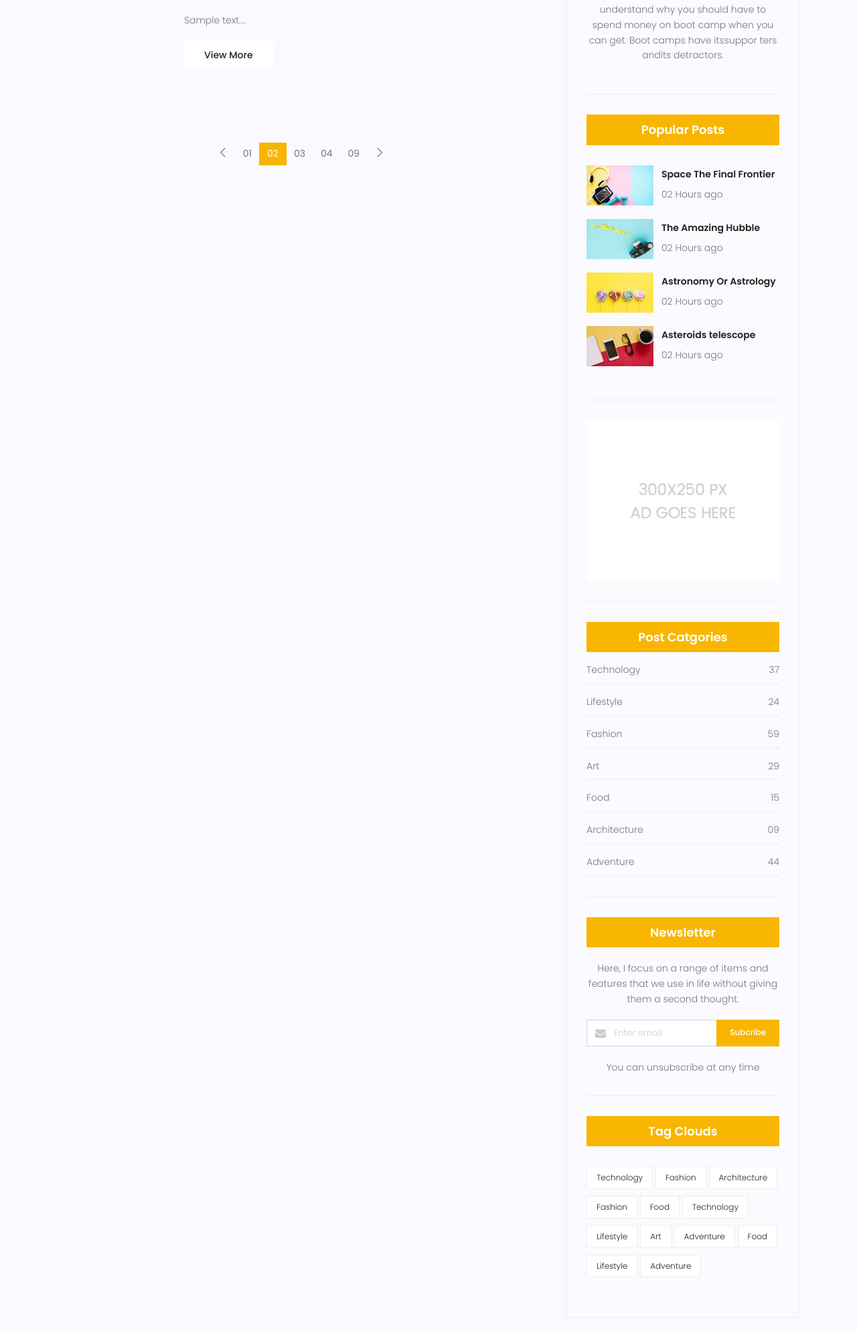
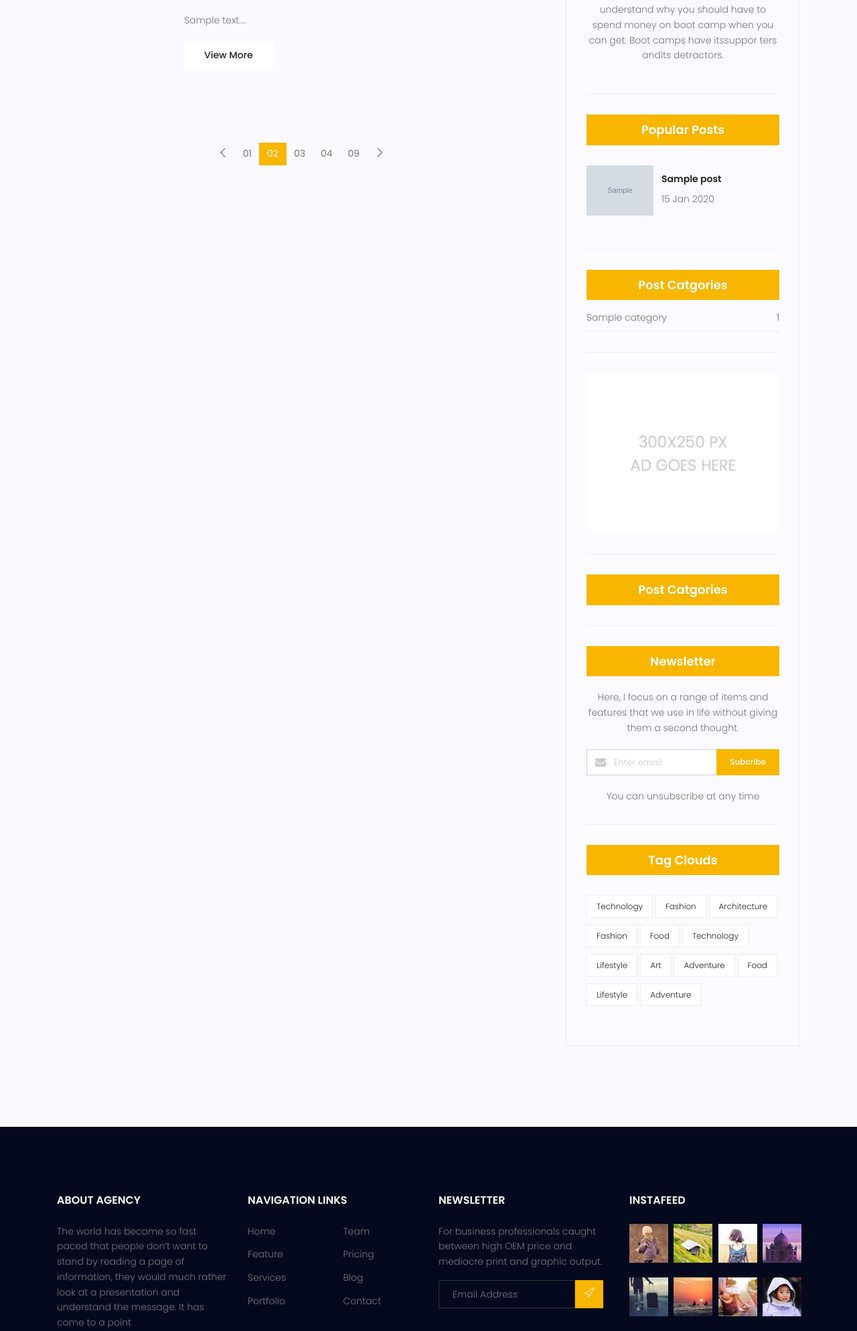
Before and after one commit to alirezasadeghi297/travel_site, a Django app: page /blog/ in a window 1280 px wide. Shown: the part 1537-3525 px from the top of the page at 67% size. Run offline with Django 4.2, Linux system fonts and the light colour scheme; tables that the repository leaves empty hold one stand-in row (values such as "Sample post"); grey boxes marked "Sample" are stand-in pictures; some libraries are stand-ins or nearby versions.

Commit message:
latest post and categories

```diff
--- a/blog/templatetags/blog_tags.py
+++ b/blog/templatetags/blog_tags.py
@@ -1,5 +1,6 @@
 from django import template
 from blog.models import Post
+from blog.models import Category
 from django.utils import timezone
 
 current_time=timezone.now()
@@ -19,3 +20,20 @@
 @register.filter
 def snippets(value,args : int =20):
     return value[:args]
+
+
+@register.inclusion_tag('blog/blog_latest_post.html')
+def latest_posts(args : int =2):
+    posts=Post.objects.filter(status=1,published_date__lt=current_time).order_by('published_date')
+
+    return {'latest_posts': posts[:args]}
+
+@register.inclusion_tag('blog/blog_post_cat.html')
+def categories():
+    categories=Category.objects.all()
+    posts=Post.objects.filter(status=1,published_date__lt=current_time)
+    cat_names={}
+    for name in categories:
+        cat_names[name]=posts.filter(category=name).count()
+
+    return {'categories': cat_names}
--- a/statics/css/main.css
+++ b/statics/css/main.css
@@ -3656,6 +3656,7 @@
 
 .widget-wrap .popular-post-widget .popular-post-list .thumb img {
   width: 100%;
+  max-width: 100px;
 }
 
 .widget-wrap .popular-post-widget .single-post-list {
--- a/templates/blog/blog-home.html
+++ b/templates/blog/blog-home.html
@@ -1,6 +1,7 @@
 {%extends 'base.html'%}
 {%load static%}
 {%block content %}
+{% load blog_tags %}
 <!-- start banner Area -->
 <section class="banner-area relative blog-home-banner" id="home">
 	<div class="overlay overlay-bg"></div>
@@ -155,55 +156,8 @@
 						</form>
 					</div>
 					{% include "blog/blog-user_author.html" %}
-					<div class="single-sidebar-widget popular-post-widget">
-						<h4 class="popular-title">Popular Posts</h4>
-						<div class="popular-post-list">
-							<div class="single-post-list d-flex flex-row align-items-center">
-								<div class="thumb">
-									<img class="img-fluid" src="{%static 'img/blog/pp1.jpg' %}" alt="">
-								</div>
-								<div class="details">
-									<a href="#">
-										<h6>Space The Final Frontier</h6>
-									</a>
-									<p>02 Hours ago</p>
-								</div>
-							</div>
-							<div class="single-post-list d-flex flex-row align-items-center">
-								<div class="thumb">
-									<img class="img-fluid" src="{%static 'img/blog/pp2.jpg' %}" alt="">
-								</div>
-								<div class="details">
-									<a href="#">
-										<h6>The Amazing Hubble</h6>
-									</a>
-									<p>02 Hours ago</p>
-								</div>
-							</div>
-							<div class="single-post-list d-flex flex-row align-items-center">
-								<div class="thumb">
-									<img class="img-fluid" src="{%static 'img/blog/pp3.jpg' %}" alt="">
-								</div>
-								<div class="details">
-									<a href="#">
-										<h6>Astronomy Or Astrology</h6>
-									</a>
-									<p>02 Hours ago</p>
-								</div>
-							</div>
-							<div class="single-post-list d-flex flex-row align-items-center">
-								<div class="thumb">
-									<img class="img-fluid" src="{%static 'img/blog/pp4.jpg' %}" alt="">
-								</div>
-								<div class="details">
-									<a href="#">
-										<h6>Asteroids telescope</h6>
-									</a>
-									<p>02 Hours ago</p>
-								</div>
-							</div>
-						</div>
-					</div>
+					{% latest_posts 3 %}
+					{% categories %}
 					<div class="single-sidebar-widget ads-widget">
 						<a href="#"><img class="img-fluid" src="{%static 'img/blog/ads-banner.jpg' %}" alt=""></a>
 					</div>
--- /dev/null
+++ b/templates/blog/blog_latest_post.html
@@ -0,0 +1,20 @@
+{% load static %}
+
+<div class="single-sidebar-widget popular-post-widget">
+    <h4 class="popular-title">Popular Posts</h4>
+    <div class="popular-post-list">
+        {% for post in latest_posts %}
+        <div class="single-post-list d-flex flex-row align-items-center">
+            <div class="thumb">
+                <img class="img-fluid" src={{post.image.url}} alt="">
+            </div>
+            <div class="details">
+                <a href="{%url 'blog:singlehome' post.id%}">
+                    <h6>{{post.title }}</h6>
+                </a>
+                <p>{{post.published_date | date:'d M Y'}}</p>
+            </div>
+        </div>
+        {% endfor %}
+    </div>
+</div>
--- a/templates/blog/blog_post_cat.html
+++ b/templates/blog/blog_post_cat.html
@@ -1,49 +1,15 @@
 {% load static %}
-{% load blog_tags %}
 <div class="single-sidebar-widget post-category-widget">
     <h4 class="category-title">Post Catgories</h4>
     <ul class="cat-list">
+        {% for name,num in categories.items %}
+
         <li>
             <a href="#" class="d-flex justify-content-between">
-                <p>Technology</p>
-                <p>37</p>
+                <p>{{name}}</p>
+                <p>{{num}}</p>
             </a>
         </li>
-        <li>
-            <a href="#" class="d-flex justify-content-between">
-                <p>Lifestyle</p>
-                <p>24</p>
-            </a>
-        </li>
-        <li>
-            <a href="#" class="d-flex justify-content-between">
-                <p>Fashion</p>
-                <p>59</p>
-            </a>
-        </li>
-        <li>
-            <a href="#" class="d-flex justify-content-between">
-                <p>Art</p>
-                <p>29</p>
-            </a>
-        </li>
-        <li>
-            <a href="#" class="d-flex justify-content-between">
-                <p>Food</p>
-                <p>15</p>
-            </a>
-        </li>
-        <li>
-            <a href="#" class="d-flex justify-content-between">
-                <p>Architecture</p>
-                <p>09</p>
-            </a>
-        </li>
-        <li>
-            <a href="#" class="d-flex justify-content-between">
-                <p>Adventure</p>
-                <p>44</p>
-            </a>
-        </li>
+        {% endfor %}
     </ul>
 </div>
```
Also changed, not shown: templates/blog/test.html (+7 -3 lines), templates/popularpost.html (added, +8 -0 lines).
